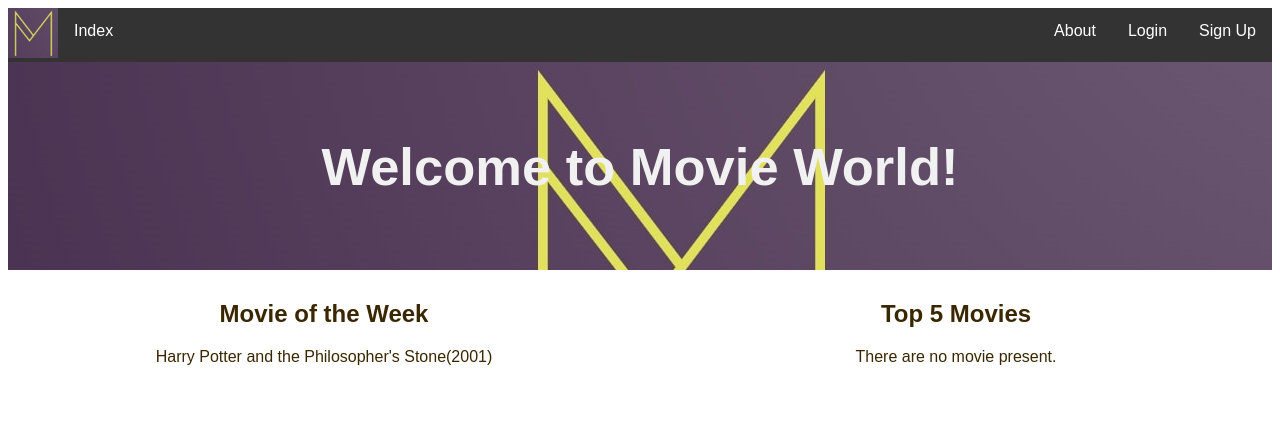
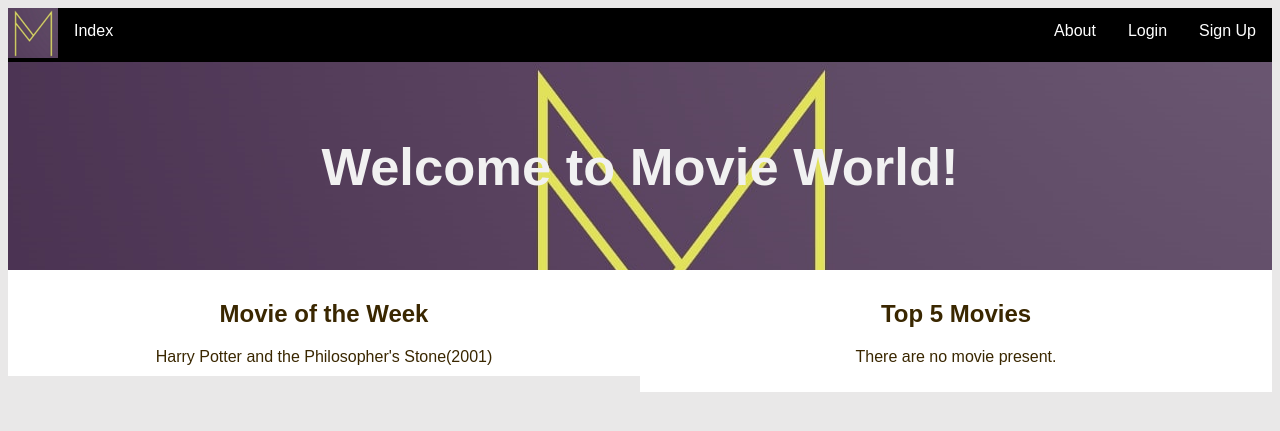
Before and after one commit to ChinwekeleIzuzu/MovieWorld, a Django app: page / in a window 1280 px wide. Shown: the top 431 px of the page. Run offline with Django 3.2, Linux system fonts and the light colour scheme; data that the repository does not hold is empty; some libraries are stand-ins or nearby versions.

Commit message:
Update baseStyle.css

```diff
--- a/static/polls/baseStyle.css
+++ b/static/polls/baseStyle.css
@@ -5,12 +5,7 @@ head{
 body {
     font-family: Arial, Helvetica, sans-serif;
     color: #3a2700;
-    background-color: #ffffff;
-  }
-
-h1 {
-    color: #996600;
-    margin-left: 20px;
+    background: #e9e8e8;
   }
 
 
@@ -20,7 +15,7 @@ ul {
     margin: 0;
     padding: 0;
     overflow: hidden;
-    background-color: #333;
+    background-color: rgb(0, 0, 0);
   }
 
   li {
```
